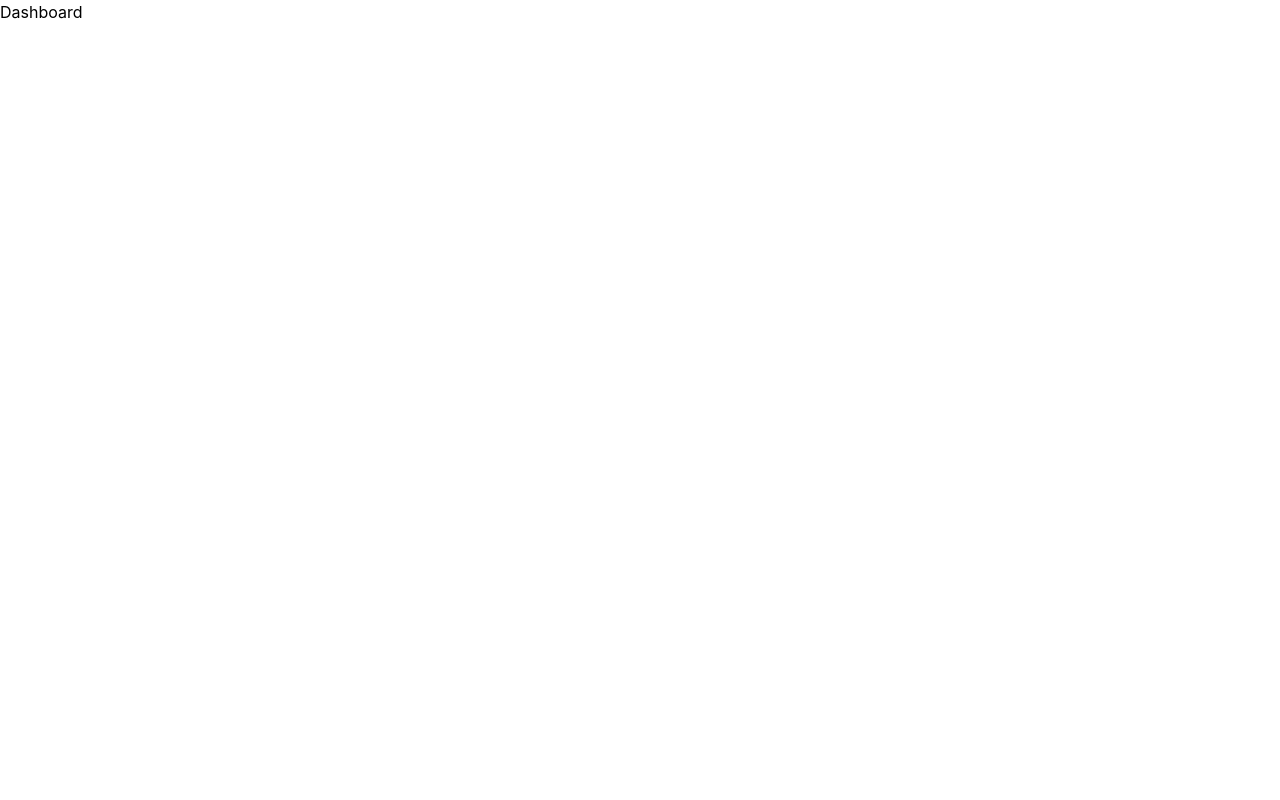
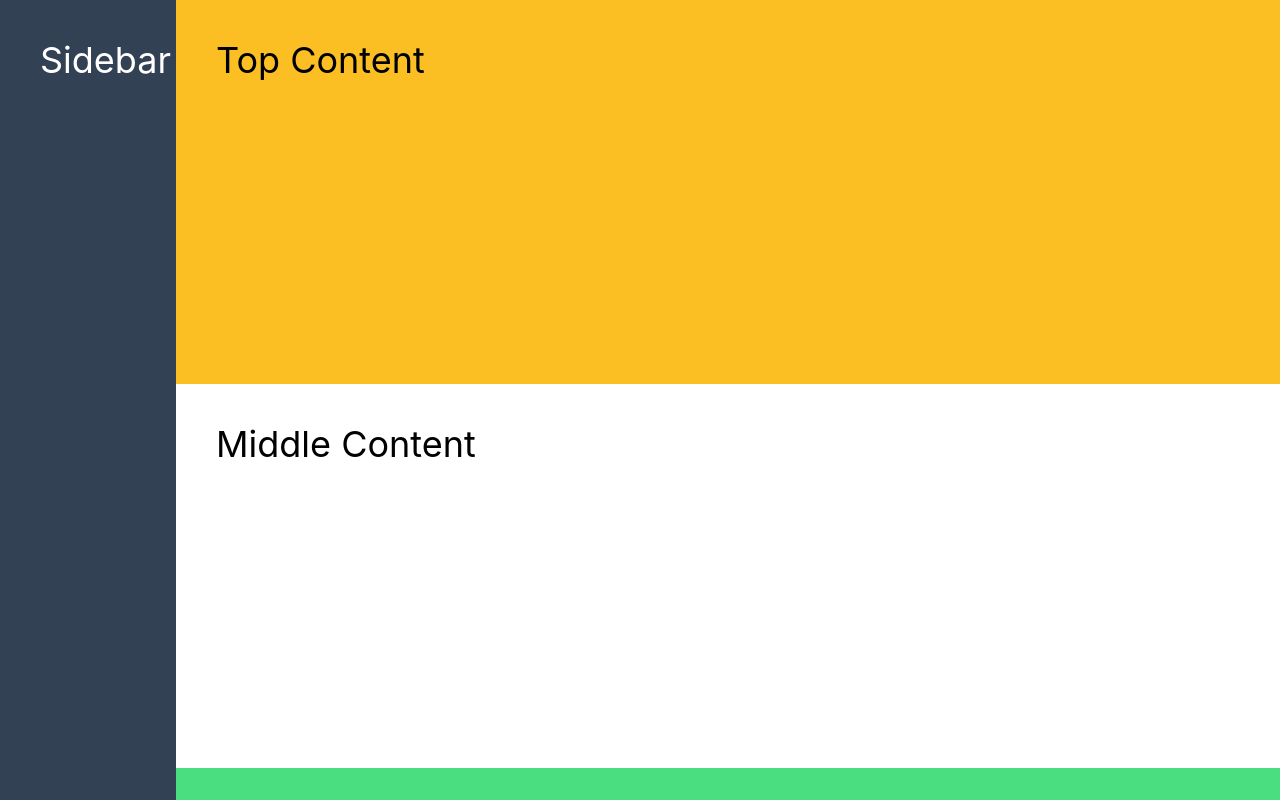
Before and after one commit to GitKolihis/studio14_frontend, a Next.js app: page /dashboard in a window 1280 px wide. Shown: the top 800 px of the page. Built offline with nearby package versions, Linux system fonts and the light colour scheme.

Commit message:
Implemeting Dashboard

```diff
--- a/pages/dashboard.js
+++ b/pages/dashboard.js
@@ -1,8 +1,25 @@
-
 export default function Dashboard() {
-    return (
-        <>
-            <label>Dashboard</label>
-        </>
-    )
+  return (
+    <>
+      <div className="flex">
+        <aside className="w-44 fixed left-0 top-0 h-screen bg-slate-700 p-10">
+          <h1 className="text-white text-4xl">Sidebar</h1>
+        </aside>
+        <main className="flex-1 ml-44">
+          <div className="h-96 bg-amber-400 p-10">
+            <h1 className="text-4xl">Top Content</h1>
+          </div>
+          <div className="h-96 bg-white p-10">
+            <h1 className="text-4xl">Middle Content</h1>
+          </div>
+          <div className="h-96 bg-green-400 p-10">
+            <h1 className="text-4xl">Middle Content</h1>
+          </div>
+          <div className="h-96 bg-indigo-400 p-10">
+            <h1 className="text-4xl">Last Content</h1>
+          </div>
+        </main>
+      </div>
+    </>
+  );
 }
--- a/pages/index.js
+++ b/pages/index.js
@@ -28,7 +28,7 @@ export default function Home() {
     try {
       const result = await register(state);
       if (result.status === 201) {
-        localStorage.setItem('token', result?git.data?.token);
+        localStorage.setItem('token', result.data?.token);
         setLoading(false);
         Router.push("/login");
       }
--- a/pages/login.js
+++ b/pages/login.js
@@ -28,7 +28,6 @@ export default function Login() {
     try {
       setLoading(true);
       const result = await login(state);
-      console.log("Login: ", result);
       if (result.status === 200 || result.status === 201) {
         Router.push("/dashboard");
       }
```
